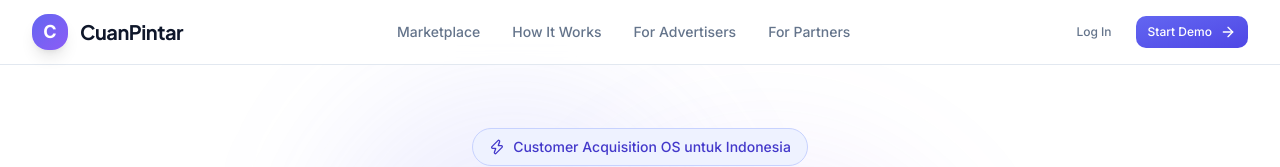
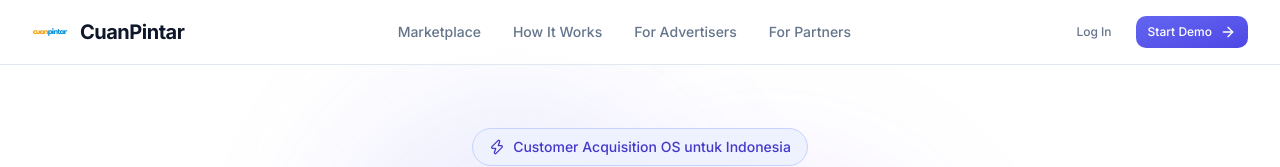
Before and after one commit to rectoversomedia/CuanPintar-MVP, a Next.js app: page / in a window 1280 px wide. Shown: the top 167 px of the page. Built offline with nearby package versions, Linux system fonts and the light colour scheme; no server answers.

Commit message:
feat: Add logo.png to landing page header and footer

```diff
--- a/src/app/page.tsx
+++ b/src/app/page.tsx
@@ -2,6 +2,7 @@
 
 import { motion, useInView } from 'framer-motion';
 import Link from 'next/link';
+import Image from 'next/image';
 import { useRef } from 'react';
 import {
   ArrowRight,
@@ -132,10 +133,16 @@ export default function HomePage() {
         <div className="max-w-7xl mx-auto px-4 sm:px-6 lg:px-8">
           <div className="flex items-center justify-between h-16">
             <Link href="/" className="flex items-center gap-3">
-              <div className="w-9 h-9 rounded-xl bg-gradient-to-br from-[var(--primary)] to-[var(--secondary)] flex items-center justify-center shadow-lg shadow-[var(--primary)]/20">
-                <span className="text-white font-bold text-lg">C</span>
+              <div className="w-9 h-9 relative">
+                <Image
+                  src="/logo.png"
+                  alt="CuanPintar"
+                  fill
+                  className="object-contain"
+                  unoptimized
+                />
               </div>
-              <span className="text-xl font-bold text-[var(--foreground)] tracking-tight" style={{ fontFamily: 'var(--font-heading)' }}>
+              <span className="text-xl font-bold text-[var(--foreground)] tracking-tight">
                 CuanPintar
               </span>
             </Link>
@@ -510,8 +517,14 @@ export default function HomePage() {
           <div className="flex flex-col md:flex-row items-center justify-between gap-6">
             <div className="text-center md:text-left">
               <div className="flex items-center gap-3 mb-2">
-                <div className="w-9 h-9 rounded-xl bg-gradient-to-br from-[var(--primary)] to-[var(--secondary)] flex items-center justify-center">
-                  <span className="text-white font-bold text-lg">C</span>
+                <div className="w-9 h-9 relative">
+                  <Image
+                    src="/logo.png"
+                    alt="CuanPintar"
+                    fill
+                    className="object-contain"
+                    unoptimized
+                  />
                 </div>
                 <span className="text-xl font-bold" style={{ fontFamily: 'var(--font-heading)' }}>
                   CuanPintar
```
